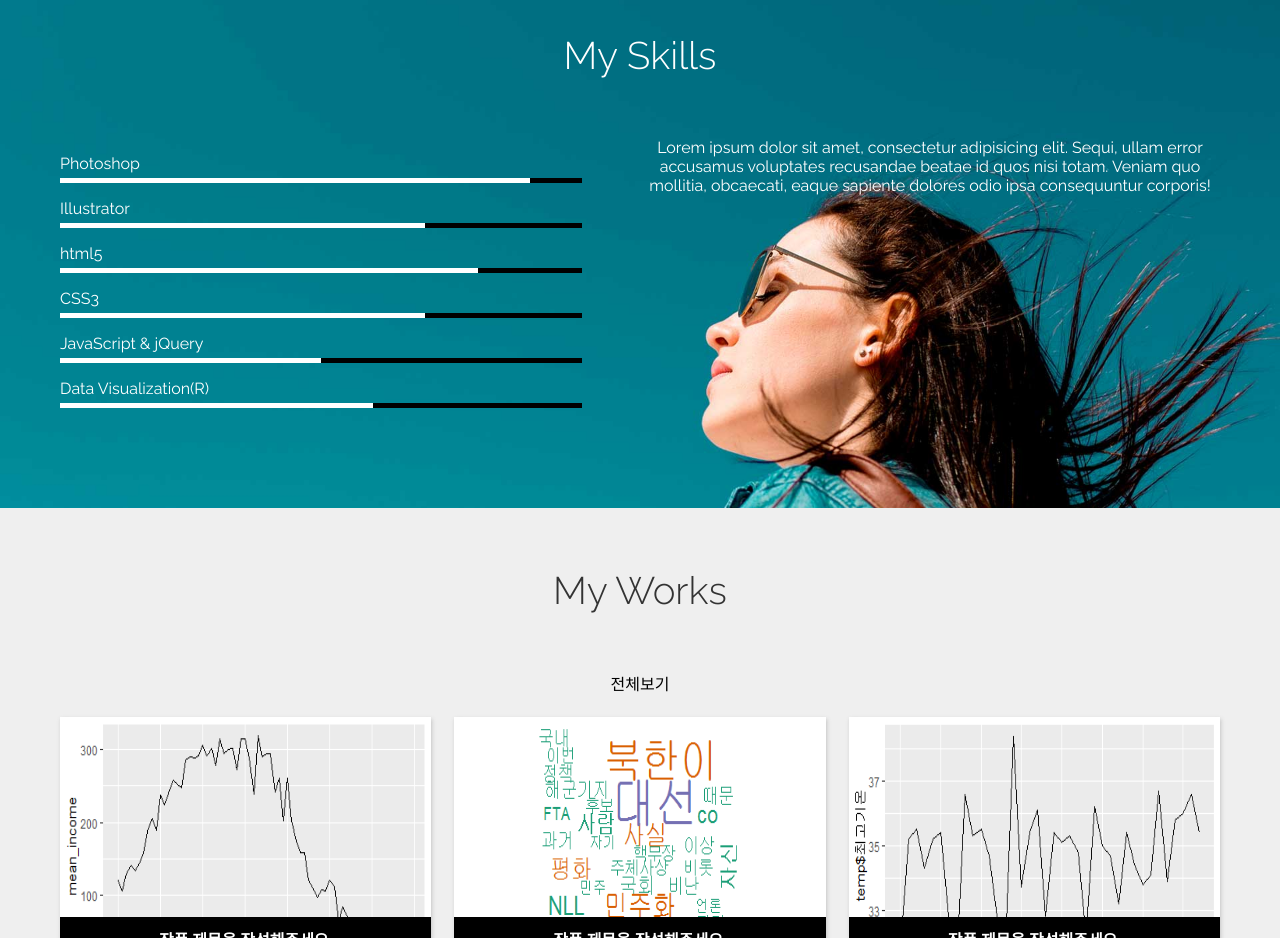
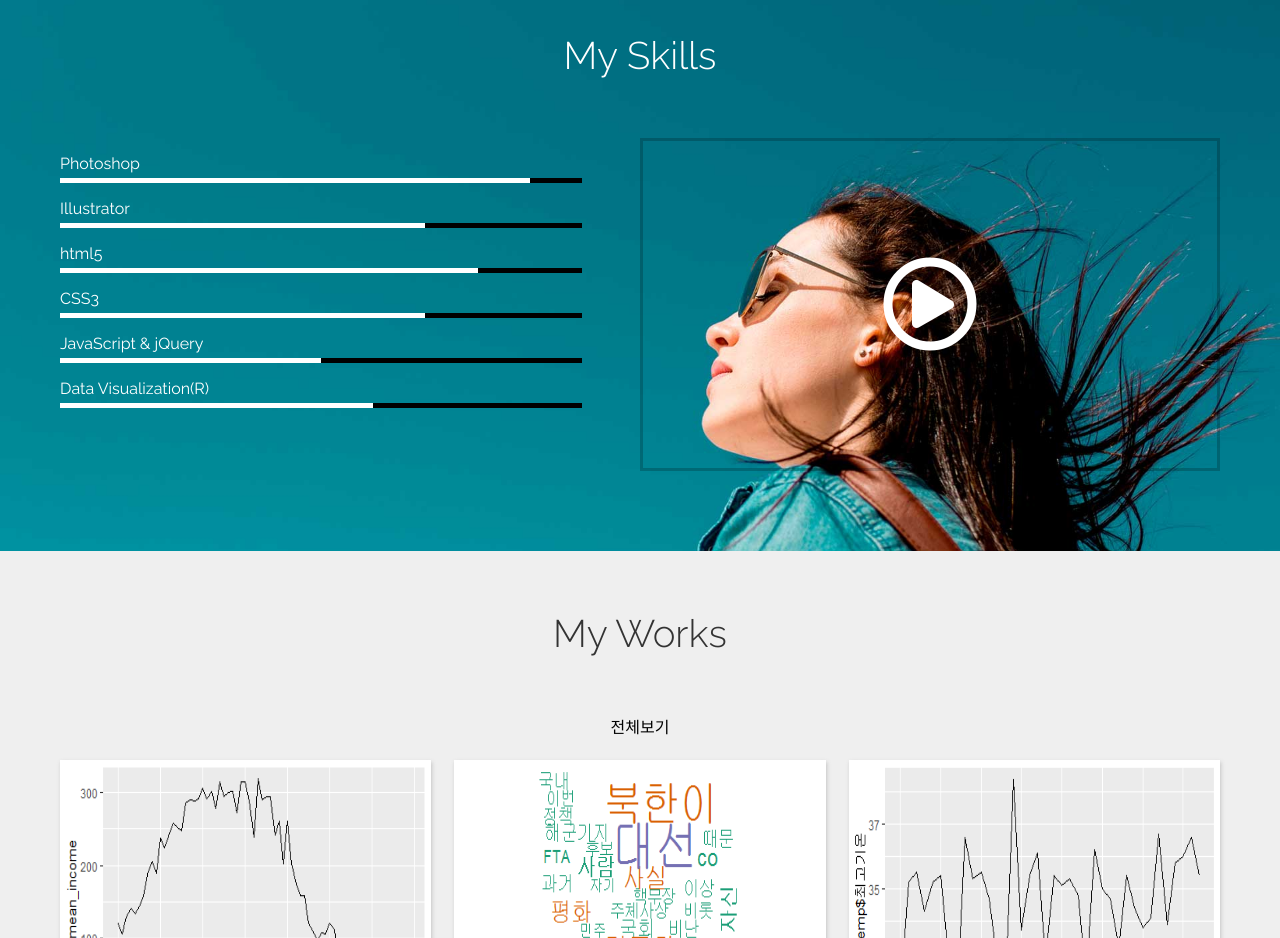
Before and after one commit to csslick/layout_portfolio, a plain HTML site: page index.html in a window 1280 px wide. Shown: the part 1280-2218 px from the top of the page. Drawn offline with nearby package versions, Linux system fonts and the light colour scheme.

Commit message:
Add files via upload

```diff
--- a/css/style.css
+++ b/css/style.css
@@ -287,3 +287,24 @@ p{
 	}
 
 }
+
+
+iframe{
+	width: 100%;
+}
+#skill .col-2:last-child{
+	position: relative;
+	border: 3px solid rgba(0,0,0,.2);
+}
+#skill .col-2:last-child i{
+	position: absolute;
+	font-size: 6em;
+	left: 50%; top: 50%;
+	transform: translate(-50%, -50%);
+	z-index: 99;
+	cursor: pointer;
+
+}
+#skill iframe{
+	opacity: 0;
+}
--- a/index.html
+++ b/index.html
@@ -67,7 +67,10 @@
 
 				</ul>
 			</div>
-			<div class="col-2">Lorem ipsum dolor sit amet, consectetur adipisicing elit. Sequi, ullam error accusamus voluptates recusandae beatae id quos nisi totam. Veniam quo mollitia, obcaecati, eaque sapiente dolores odio ipsa consequuntur corporis!</div>
+			<div class="col-2">
+				<p id="btn_play"><i class="far fa-play-circle"></i></p>
+				<iframe src="https://www.youtube.com/embed/3K38Fc1SV5c" frameborder="0" allow="autoplay; encrypted-media" allowfullscreen></iframe>
+			</div>
 		</article>
 	</section>
 
--- a/js/main.js
+++ b/js/main.js
@@ -36,5 +36,29 @@ $(function(){
 		return false; // 앵커태그 무효화
 	});
 
+	// 유투브 비디오 크기 설정
+	function youtube_iframe(){
+		var $iframe = $('#skill iframe');
+		var i_width = parseInt($iframe.css('width'));
+		console.log(i_width);
+		$iframe.css('height', 56.25*i_width/100);
+	}
+
+	youtube_iframe();
+	$(window).on('resize', function(){
+		youtube_iframe();
+	});
+
+	// 비디오 버튼 효과
+	$('#btn_play').on('click', function(){
+		console.log('btn play');
+		 $(this).hide(200, function(){
+			 $('#skill iframe')
+				.stop()
+				.animate({'opacity': 1});
+		 });
+		 $('#skill .col-2').last().css('border', 'none');
+
+	});
 
 });
```
